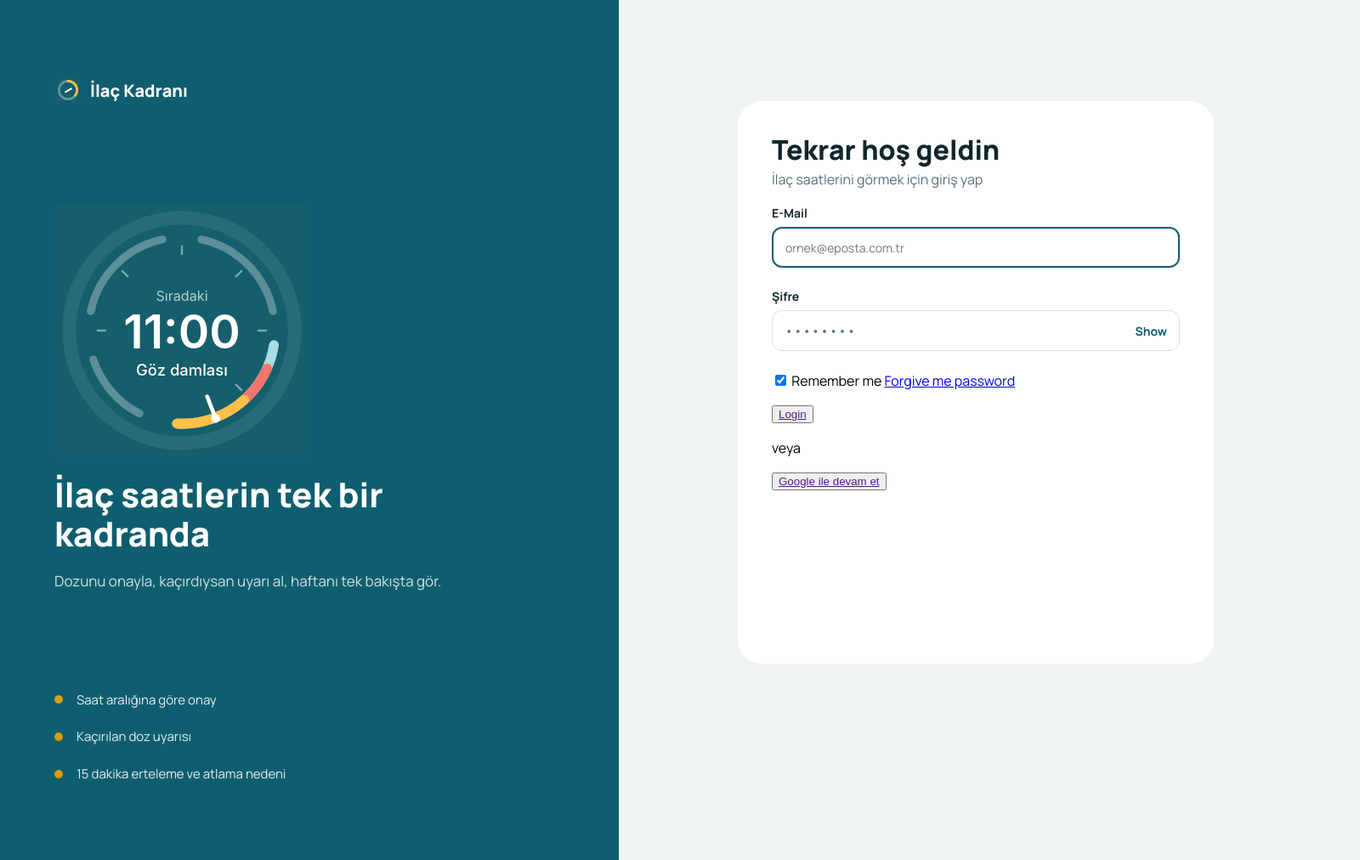
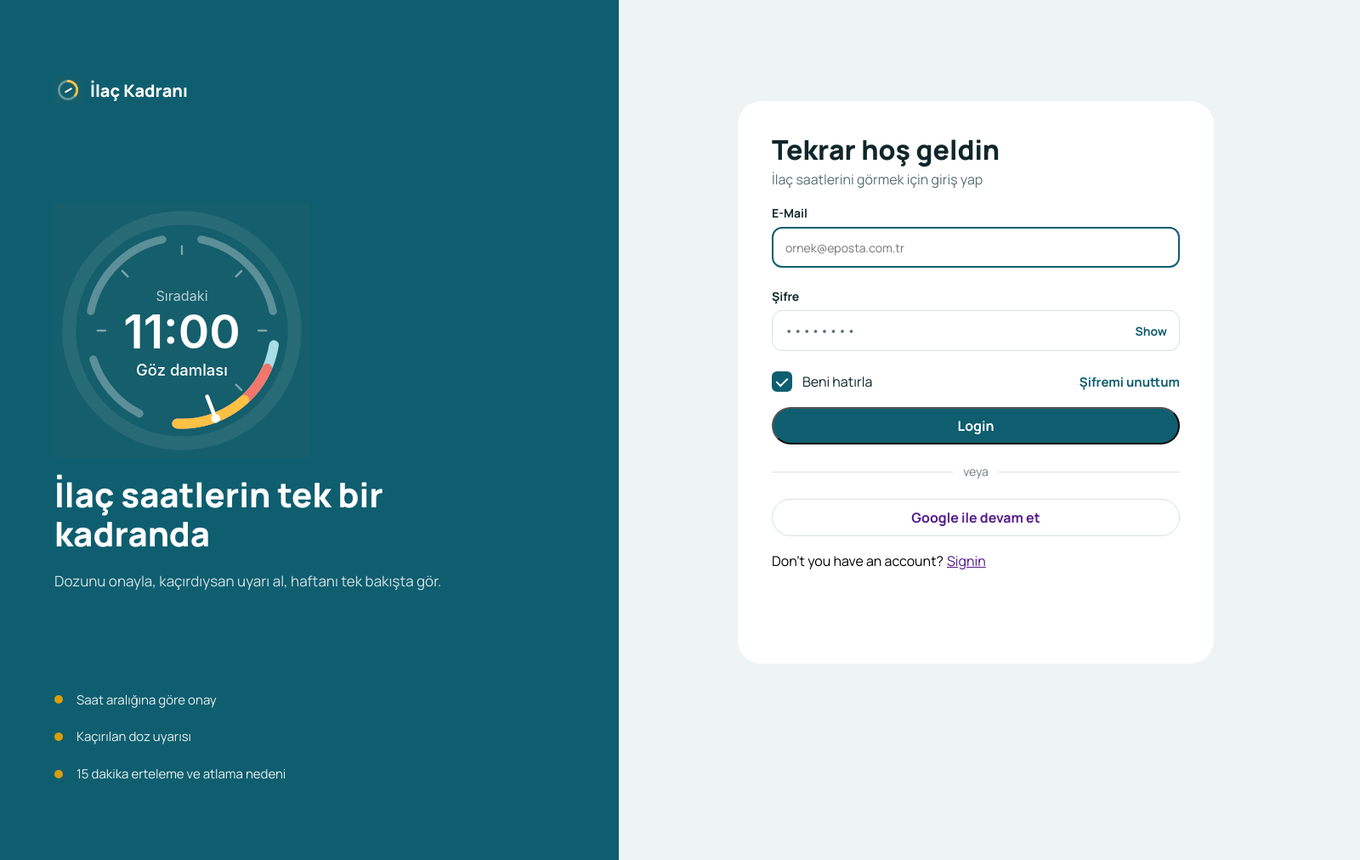
Before and after one commit to Gulfem93/MedicationTracking, a Spring Boot app: page /login in a window 1600 px wide. Shown: the whole page at 85% size. Run offline with Spring Boot 4, Linux system fonts and the light colour scheme; some of the project's set-up classes (security, data sources, template engines, error pages and the like) are left out, and stand-ins take their place.

Commit message:
login yapımı

```diff
--- a/src/main/resources/static/css/login.css
+++ b/src/main/resources/static/css/login.css
@@ -362,3 +362,150 @@ main {
   color: #0E5E6F;
   text-decoration: none;
 }
+
+/*Checkbox şifremi unuttum*/
+/* Satır: checkbox solda, link sağda */
+.form_rightOptions {
+  display: flex;
+  align-items: center;
+  justify-content: space-between;
+  width: 100%;
+}
+
+/* "Beni hatırla" etiketi */
+.form_rightRemember {
+  display: flex;
+  align-items: center;
+  gap: 12px;
+  cursor: pointer;
+  font-family: 'Manrope', sans-serif;
+  font-size: 16px;
+  color: #10262B;
+}
+
+/* Checkbox kutusu */
+.form_rightRemember input {
+  appearance: none;
+  -webkit-appearance: none;
+  width: 24px;
+  height: 24px;
+  margin: 0;
+  border: 2px solid #0E5E6F;
+  border-radius: 6px;
+  background: #fff;
+  display: grid;
+  place-content: center;
+  cursor: pointer;
+}
+
+/* Tik işareti */
+.form_rightRemember input::after {
+  content: "";
+  width: 6px;
+  height: 11px;
+  border: solid #fff;
+  border-width: 0 2.5px 2.5px 0;
+  transform: rotate(45deg) translate(-1px, -1px);
+  opacity: 0;
+}
+
+/* İşaretliyken */
+.form_rightRemember input:checked {
+  background: #0E5E6F;
+}
+
+.form_rightRemember input:checked::after {
+  opacity: 1;
+}
+
+/* "Şifremi unuttum" linki */
+.form_rightOptions a {
+  font-family: 'Manrope', sans-serif;
+  font-size: 15px;
+  font-weight: 700;
+  color: #0E5E6F;
+  text-decoration: none;
+}
+
+.form_rightButtonLogin{
+  top: 40px;
+  left: 358px;
+  width: 100%;
+  height: 44px;
+  display: flex;
+  flex-direction: row;
+  justify-content: center;
+  align-items: center;
+  padding: 18px 0px;
+  background-color: #0E5E6F;
+  border-radius: 999px;
+}
+
+.form_rightButtonLogin a{
+  color: #FFFFFF;
+  line-height: 140%;
+  font-family: 'Manrope', sans-serif;
+  font-weight: bold;
+  font-size: 16px;
+  text-decoration: none;
+}
+
+/*çizgi çizme*/
+.form_rightDivider {
+  display: flex;
+  align-items: center;      /* çizgiler yazının dikey ortasında dursun */
+  gap: 12px;                /* Figma: Gap 12 */
+  width: 100%;              /* Figma: W Fill */
+  min-height: 20px;         /* Figma: H Hug (20) */
+  margin: 4px 0;
+}
+
+.form_rightDividerLine {
+  flex: 1;                  /* iki çizgi kalan alanı eşit paylaşır */
+  height: 1px;
+  background-color: #d9e1e3; /* açık gri-mavi çizgi */
+}
+
+.form_rightDividerText {
+  flex-shrink: 0;           /* "veya" yazısı daralmasın */
+  font-size: 14px;
+  line-height: 20px;
+  color: #6b7a80;           /* soluk gri yazı */
+  text-transform: lowercase;
+}
+
+.form_rightLoginGoogle{
+  width: 100%;
+  height: 44px;
+  display: flex;
+  flex-direction: row;
+  align-items: center;
+  justify-content: center;
+  padding: 18px 0px;
+  border-radius: 999px;
+  border: 1px solid #D5E2E3;
+  background-color: #FFFFFF;
+}
+
+.form_rightLoginGoogle a{
+  font-family: 'Manrope', sans-serif;
+  font-weight: bold;
+  line-height: 140%;
+  font-size: 16px;
+  text-decoration: none;
+}
+
+/*Ortala*/
+.form_rightCenter{
+  display: flex;
+  flex-direction: row;
+  justify-content: center;
+  align-items: flex-start;
+}
+
+.form_rightRedirect{
+  gap: 4px;
+  display: flex;
+  flex-direction: row;
+  justify-content: center;
+}
--- a/src/main/resources/templates/login.html
+++ b/src/main/resources/templates/login.html
@@ -104,13 +104,14 @@
           </div>
         </div>
         <div class="form_rightOptions">
-          <label for=""class="form_rightRemember">
-            <input type="checkbox" checked> Remember me
+          <label for="remember" class="form_rightRemember">
+            <input type="checkbox" id="remember" name="remember" checked>
+            <span>Beni hatırla</span>
           </label>
-          <a href="#" class="form_rightForgot">Forgive me password</a>
+          <a href="#" class="form_rightForgot">Şifremi unuttum</a>
         </div>
         <button class="form_rightButtonLogin">
-          <a href="" class="form_rightTextLogin">Login</a>
+          <a href="">Login</a>
         </button>
         <div class="form_rightDivider">
           <span class="form_rightDividerLine"></span>
@@ -118,7 +119,12 @@
           <span class="form_rightDividerLine"></span>
         </div>
         <button type="submit" class="form_rightLoginGoogle"> <a href="">Google ile devam et</a></button>
-
+        <div class="form_rightCenter">
+          <div class="form_rightRedirect">
+            <span>Don't you have an account?</span>
+            <a href="">Signin</a>
+          </div>
+        </div>
       </form>
     </div>
 
```
